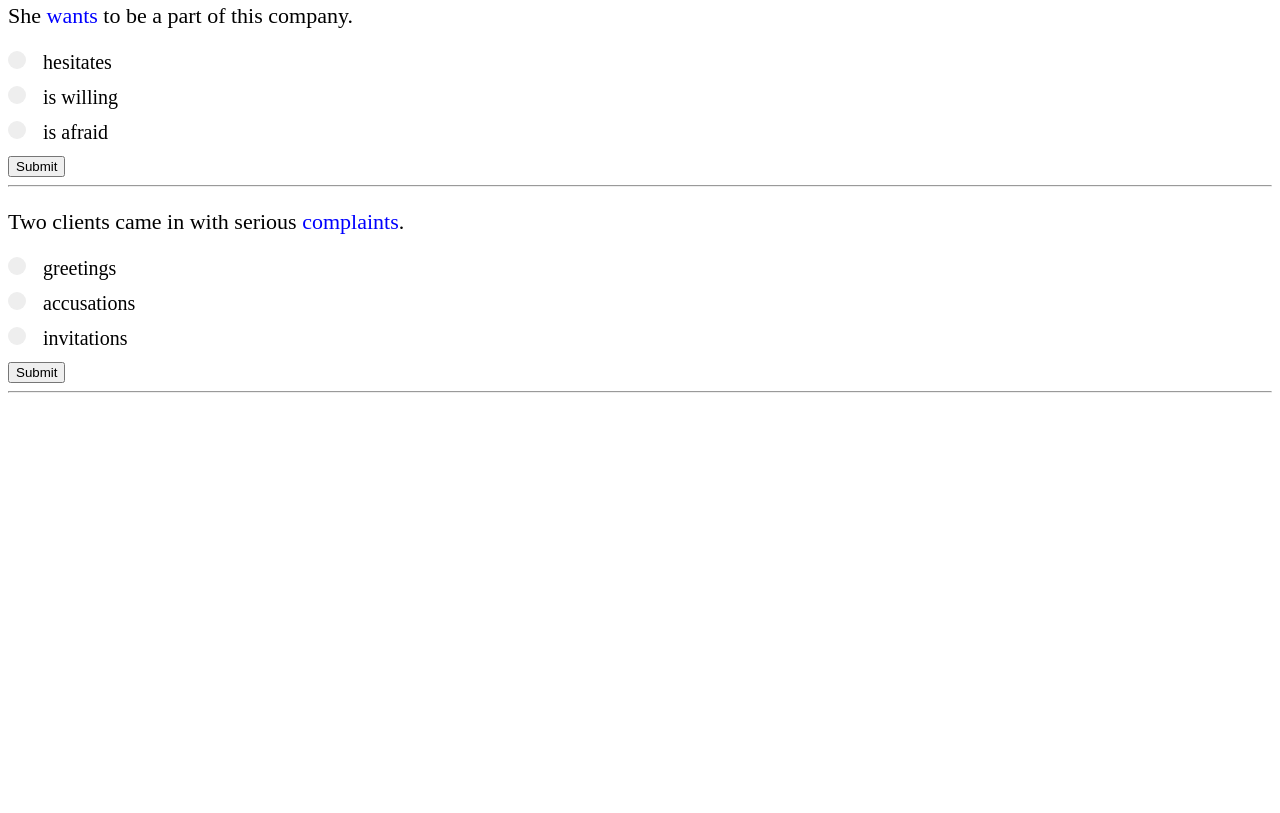
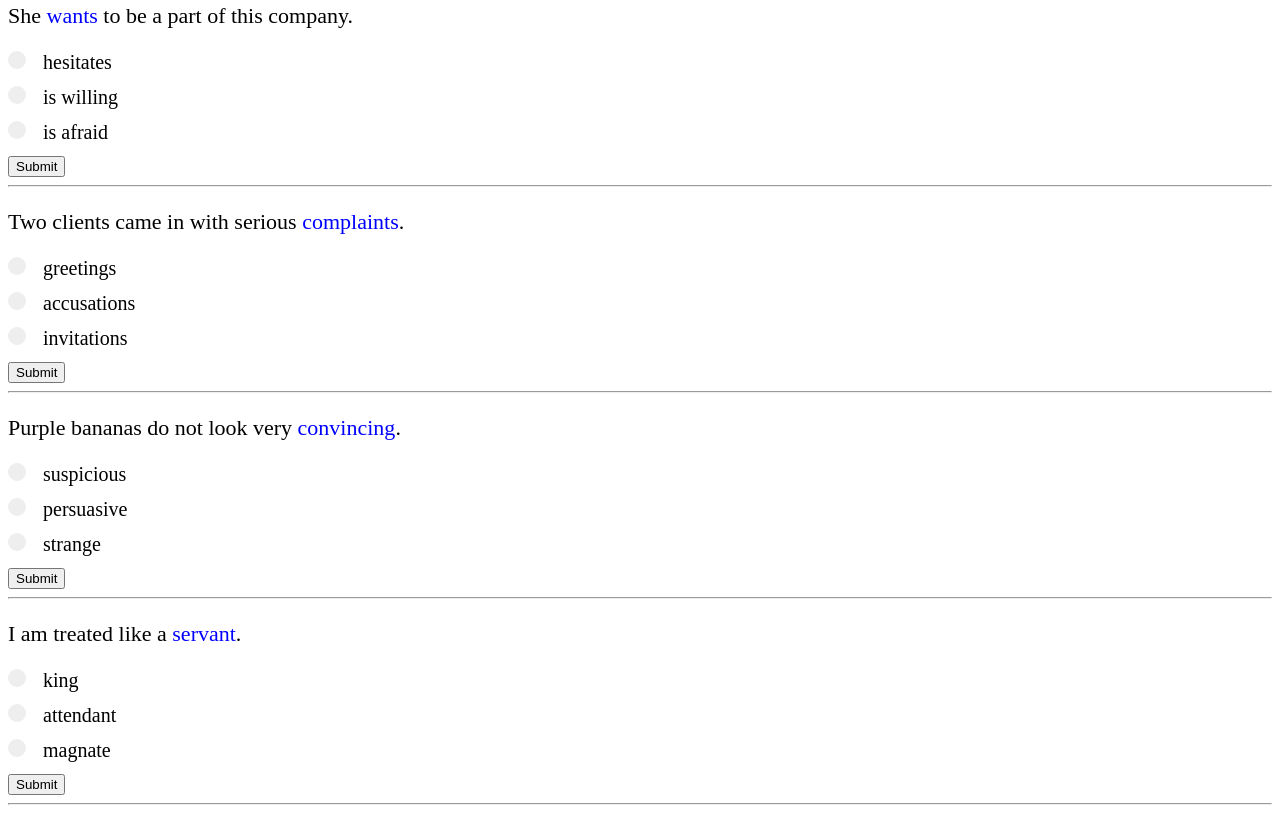
Before and after one commit to teacherigor/mysite, a plain HTML site: page vocabulary.html in a window 1280 px wide. Shown: the part 788-1601 px from the top of the page. Before the commit the page ends 1189 px from the top, so only its background shows below. Drawn offline with nearby package versions, Linux system fonts and the light colour scheme.

Commit message:
purple bananas + servant

```diff
--- a/vocabulary.html
+++ b/vocabulary.html
@@ -120,6 +120,42 @@
 	</label>
     <button type="button">Submit</button>
     <hr>
+	<p>Purple bananas do not look very <span>convincing</span>.</p>
+    <label class="container">
+	    <input type="radio" name="answer" value="suspicious">
+		<span class="checkmark"></span>
+		suspicious
+	</label>
+    <label class="container">
+		<input type="radio" name="answer" value="persuasive">
+		<span class="checkmark"></span>
+		persuasive
+	</label>
+    <label class="container">
+		<input type="radio" name="answer" value="strange">
+		<span class="checkmark"></span>
+		strange
+	</label>
+    <button type="button">Submit</button>
+    <hr>
+	<p>I am treated like a <span>servant</span>.</p>
+    <label class="container">
+	    <input type="radio" name="answer" value="king">
+		<span class="checkmark"></span>
+		king
+	</label>
+    <label class="container">
+		<input type="radio" name="answer" value="attendant">
+		<span class="checkmark"></span>
+		attendant
+	</label>
+    <label class="container">
+		<input type="radio" name="answer" value="magnate">
+		<span class="checkmark"></span>
+		magnate
+	</label>
+    <button type="button">Submit</button>
+    <hr>
   </form>
 </main>
 </body>
```
